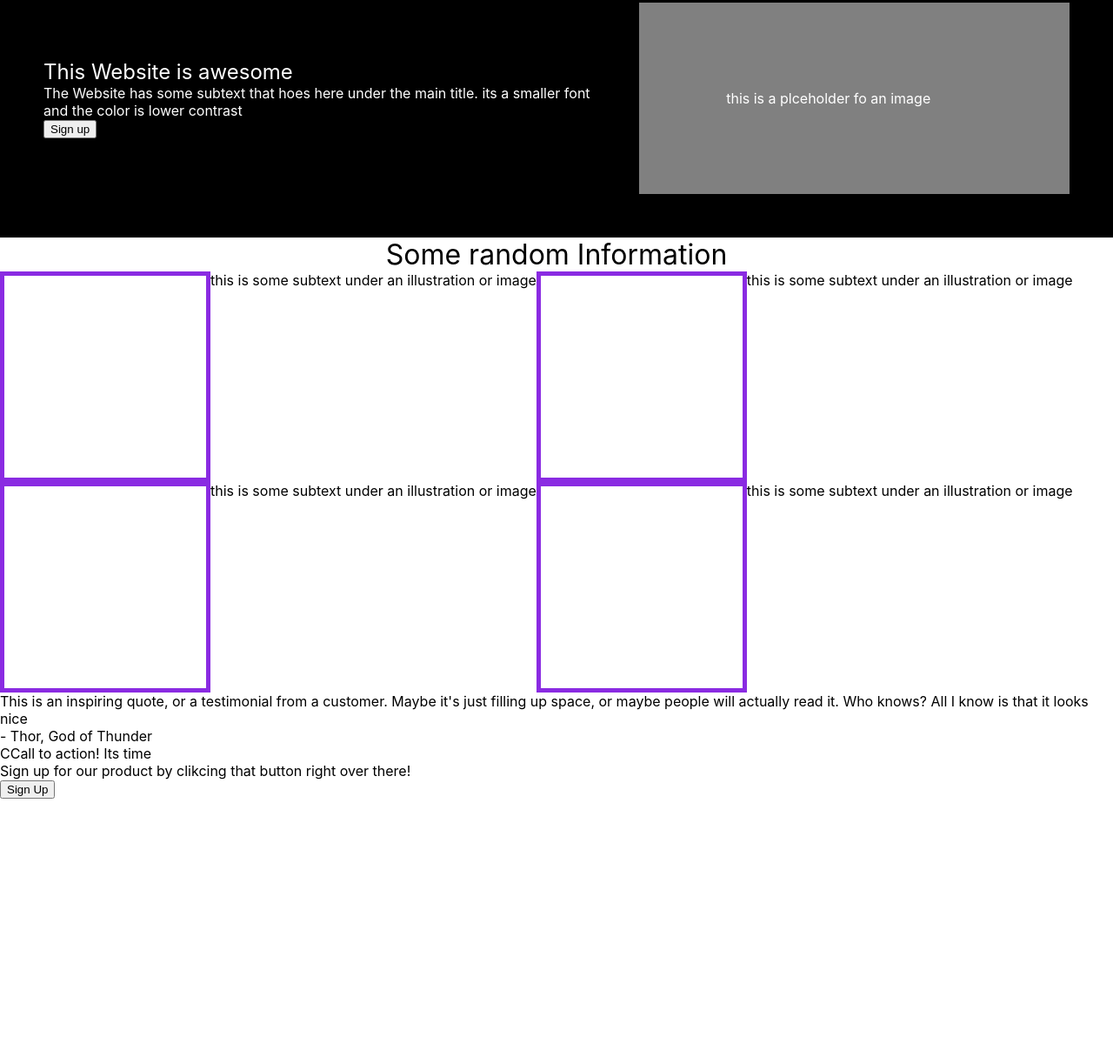
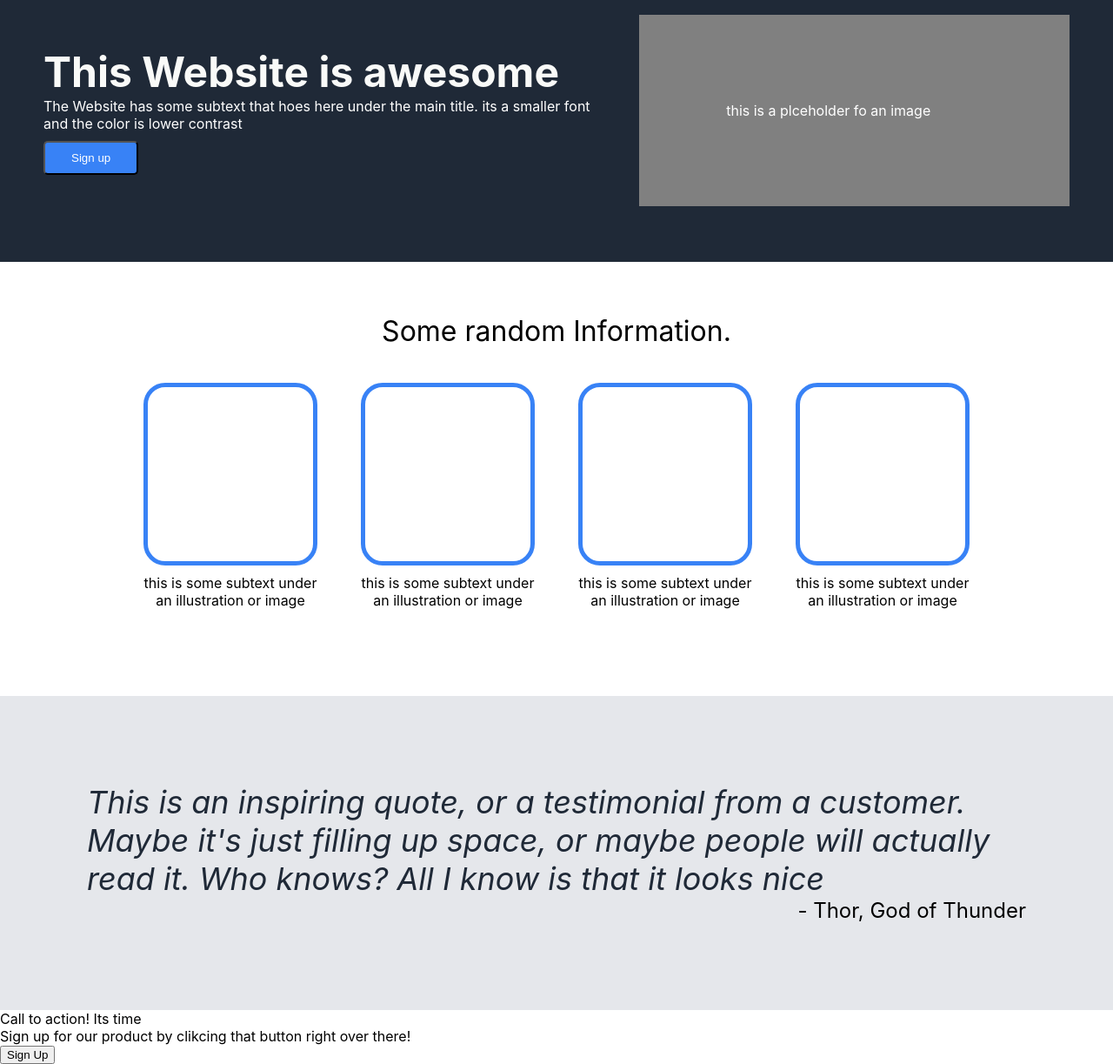
Before and after one commit to HIzomi/odin-landing-page, a plain HTML site: page index.html in a window 1280 px wide. Shown: the part 167-1390 px from the top of the page at 87% size. Before the commit the page ends 1085 px from the top, so only its background shows below. Drawn offline with Linux system fonts and the light colour scheme.

Commit message:
added style to body 1 2 and 3

```diff
--- a/index.html
+++ b/index.html
@@ -13,7 +13,7 @@
             <a href="#" class="left-links">Header Logo</a>
             <nav class="right-links">
                 <a href="#">header link one</a>
-                <a href="@">header link two</a>
+                <a href="#">header link two</a>
                 <a href="#">header link three</a>
             </nav>
         </div>
@@ -29,27 +29,35 @@
     </section>
 
     <section class="body2">
-        <div class="body2-upper"> Some random Information</div>
+        <div class="body2-upper"> Some random Information.</div>
         <div class="body2-info">
-            <div class="card"></div>
-            <div>this is some subtext under an illustration or image</div>
-            <div class="card"></div>
-            <div>this is some subtext under an illustration or image</div>
-            <div class="card"></div>
-            <div>this is some subtext under an illustration or image</div>
-            <div class="card"></div>
-            <div>this is some subtext under an illustration or image</div>
+            <div class="cardandinfo">
+                <div class="card"></div>
+                <div class="body2-text">this is some subtext under an illustration or image</div>
+            </div>
+            <div class="cardandinfo">
+                <div class="card"></div>
+                <div class="body2-text">this is some subtext under an illustration or image</div>
+            </div>
+            <div class="cardandinfo">
+                <div class="card"></div>
+                <div class="body2-text">this is some subtext under an illustration or image</div>
+            </div>
+            <div class="cardandinfo">
+                <div class="card"></div>
+                <div class="body2-text">this is some subtext under an illustration or image</div>
+            </div>
         </div>
     </section>
 
     <section class="body3">
-        <div>This is an inspiring quote, or a testimonial from a customer. Maybe it's just filling up space, or maybe people will actually read it. Who knows? All I know is that it looks nice </div>
-        <div>- Thor, God of Thunder</div>
+        <div class="body3-text">This is an inspiring quote, or a testimonial from a customer. Maybe it's just filling up space, or maybe people will actually read it. Who knows? All I know is that it looks nice </div>
+        <div class="body3-author">- Thor, God of Thunder</div>
     </section>
 
     <section class="body4">
         <div class="card2">
-            <div> CCall to action! Its time</div>
+            <div>Call to action! Its time</div>
             <div>Sign up for our product by clikcing that button right over there!</div>
             <button>Sign Up</button>
         </div>
--- a/style.css
+++ b/style.css
@@ -4,15 +4,22 @@ body {
     min-height: 100vh;
 }
 .body1 {
-    background-color: black;
+    background-color: #1F2937;
     color: white;
 }
+
+a{
+    text-decoration: none;
+    color: white;
+}
+
 .header {
     display: flex;
     justify-content: space-between;
     align-items: center;
     padding: 50px;
     padding-bottom: 100px;
+    color: white;
 }
 
 .right-links {
@@ -33,8 +40,27 @@ body {
 }
 
 .opener{
-    font-size:x-large
+    font-size: 48px;
+    font-weight: bold;
+    color: #f9faf8;
 }
+
+.opner-text {
+    font-size: 18px;
+    color: #E5E7EB;
+}
+
+.signup {
+    background-color: #3882f6;
+    margin-top: 10px;
+    padding-left: 30px;
+    padding-right: 30px;
+    padding-top: 10px;
+    padding-bottom: 10px;
+    border-radius: 5px;
+    color: white;
+}
+
 .placeholder{
     padding: 100px;
     width: 400px;
@@ -42,27 +68,58 @@ body {
     color: white;
 }
 
-.card{
-    border-color: aqua;
-    border: 5px solid blueviolet;
-    width: 200px;
+.card {
+    border: 5px solid #3882f6;
+    border-radius: 25px;
     height: 200px;
-    padding: 16px;
 }
 
 .body2 {
     display: flex;
+    align-items: center;
+    justify-content: center;
     flex-direction: column;
+    padding-top: 20px;
+    padding-bottom: 100px;
 }
 
 .body2-upper {
     display: flex;
     justify-content: center;
     font-size: xx-large;
+    padding: 40px;
 }
 
 .body2-info {
     display: flex;
-    flex-wrap:wrap
+    justify-content: space-around;
+    gap: 50px;
+}
 
+.cardandinfo {
+    width: 200px;
 }
+
+.body2-text {
+    text-align: center;
+    padding-top: 10px;
+}
+
+.body3 {
+    background-color: #e5e7eb;
+    padding: 100px;
+}
+
+.body3-text {
+    font-size: 36px;
+    font-style: italic;
+    color: #1f2937;
+}
+
+.body3-author {
+    display: flex;
+    justify-content: right;
+    font-size: x-large;
+}
+
+bod
```
